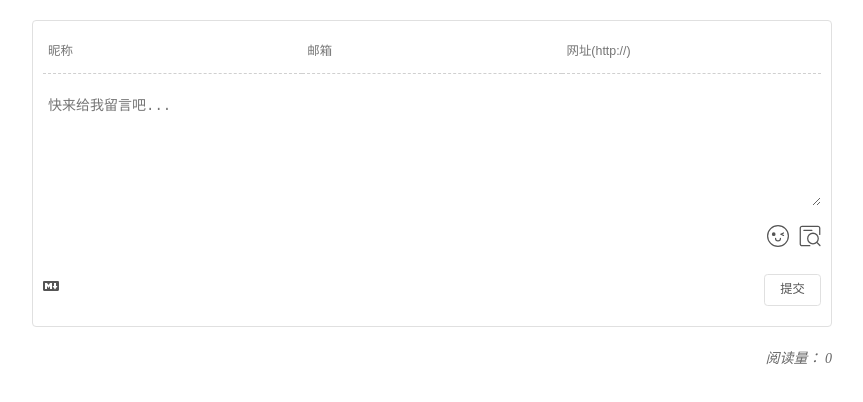
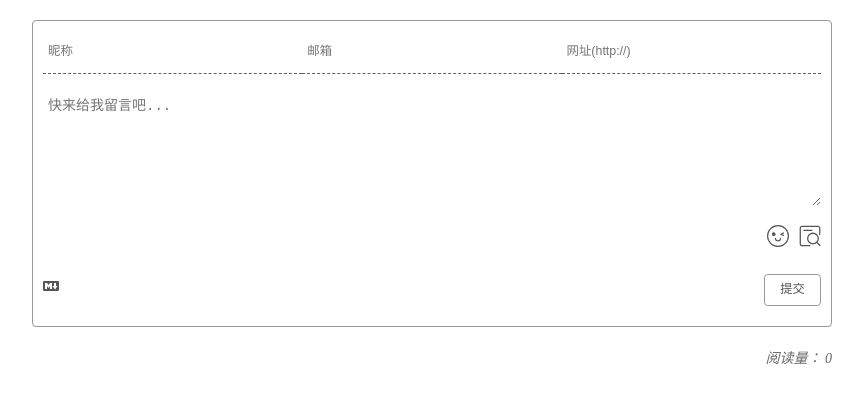
Before and after one commit to jasonbai008/contact, a plain HTML site: page index.html in a window 1280 px wide. Shown: the whole page, without its empty margins (208-1071 px from the left). Drawn offline with Linux system fonts and the light colour scheme.

Commit message:
加深边框颜色

```diff
--- a/index.html
+++ b/index.html
@@ -27,17 +27,17 @@
         /* 覆盖Valine控件样式 */
         .v[data-class="v"] .vcards>.vcard {
             padding-bottom: 10px;
-            border-bottom: 1px dashed #e0e0e0;
+            border-bottom: 1px dashed #888;
         }
 
         #com.v[data-class="v"] .vwrap,
         #com.v[data-class="v"] .vbtn,
         #com.v[data-class="v"] .vcards .vcard .vh {
-            border-color: #e0e0e0;
+            border-color: #999;
         }
 
         #com.v[data-class="v"] .vwrap .vheader .vinput {
-            border-color: #d0d0d0;
+            border-color: #606060;
         }
 
         #com.v[data-class="v"] .vcards .vcard .vh {
```
